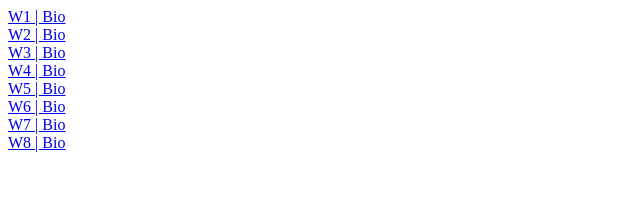
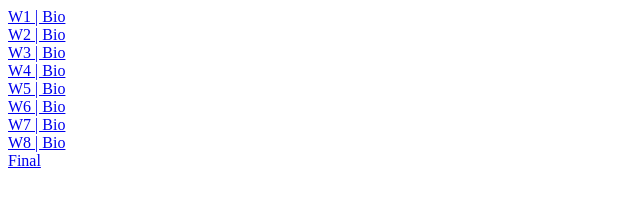
Before and after one commit to Pandie05/CSS, a plain HTML site: page index.html in a window 1280 px wide. Shown: the full height of the page, 0-640 px from the left. Drawn offline with Linux system fonts and the light colour scheme.

Commit message:
caca le poopoo (fr this time)

```diff
--- a/index.html
+++ b/index.html
@@ -55,5 +55,11 @@
 
     </div>
 
+    <div>
+
+        <a href="final/index.html">Final</a>
+
+    </div>
+
 </body>
 </html>
```
